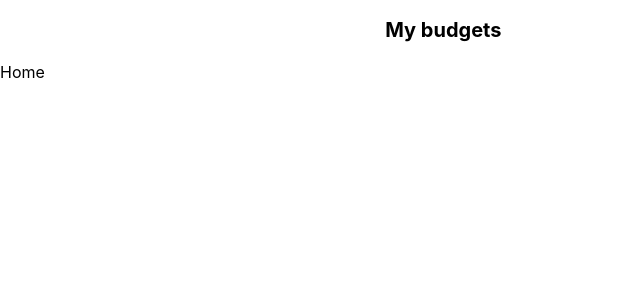
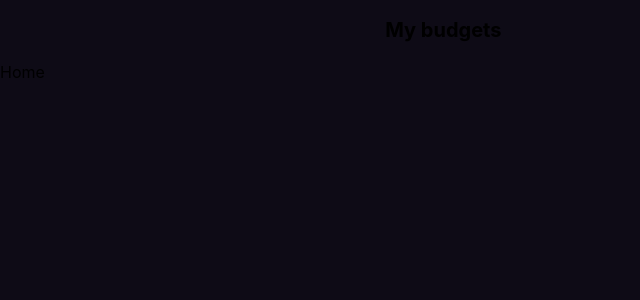
Before and after one commit to Dany-Rolon/ChallengeJS, a React (Create React App) app in the folder client/: page / in a window 1280 px wide. Shown: the top 300 px of the page, without its empty margins (0-640 px from the left). Built offline with nearby package versions, Linux system fonts and the light colour scheme.

Commit message:
feat: Add background color to app

```diff
--- a/client/src/index.css
+++ b/client/src/index.css
@@ -1,6 +1,10 @@
 @tailwind base;
 @tailwind components;
 @tailwind utilities;
+
+html {
+  background-color: #0e0B16;
+}
 
 body {
   margin: 0;
```
